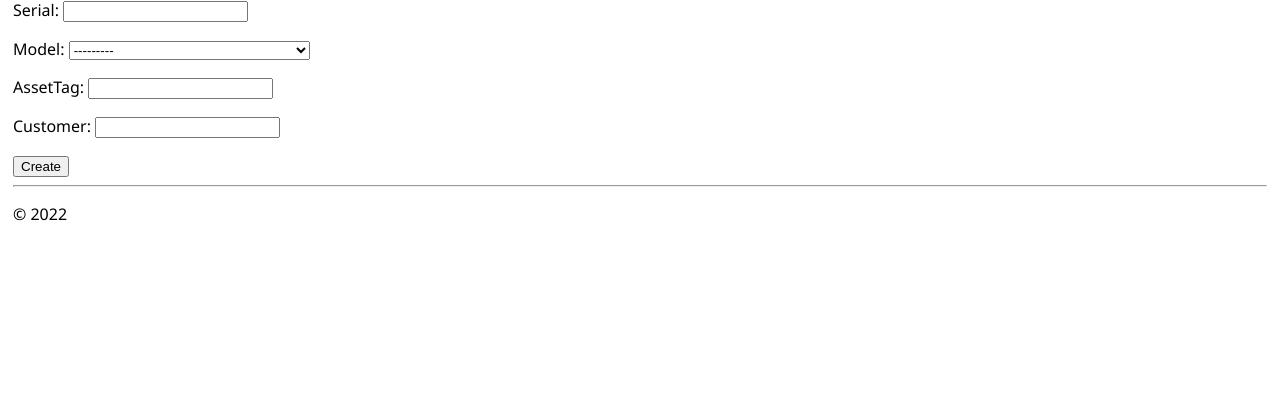
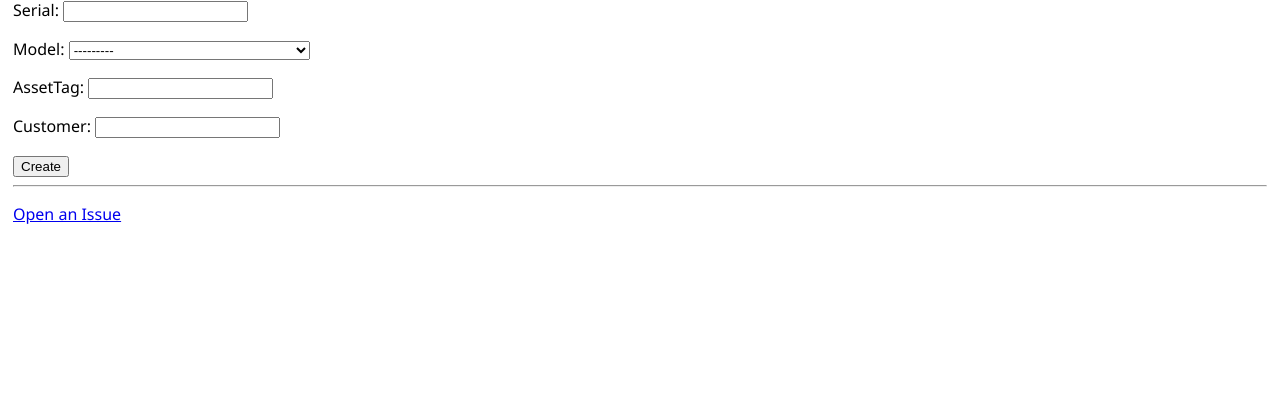
Before and after one commit to snowskeleton/djangoIdun, a Django app: page /add/ in a window 1280 px wide. Shown: the part 128-529 px from the top of the page. Run offline with Django 4.2, Linux system fonts and the light colour scheme; the visitor is signed in with stand-in values (Sample User, id 1).

Commit message:
Added issue reporting button

```diff
--- a/nobility/templates/nobility/layout.html
+++ b/nobility/templates/nobility/layout.html
@@ -32,7 +32,7 @@
     {% endblock %}
     <hr/>
     <footer>
-        <p>© 2022</p>
+        <p><a href="https://github.com/snowskeleton/nobility/issues">Open an Issue</a></p>
     </footer>
 </div>
 </body>
```
